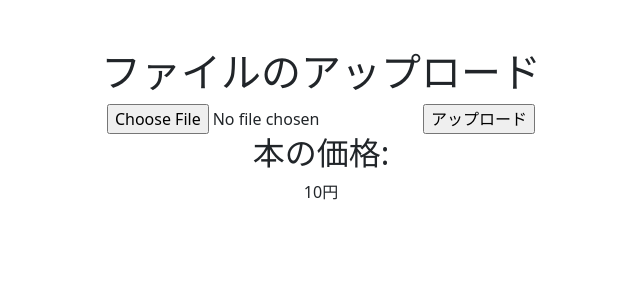
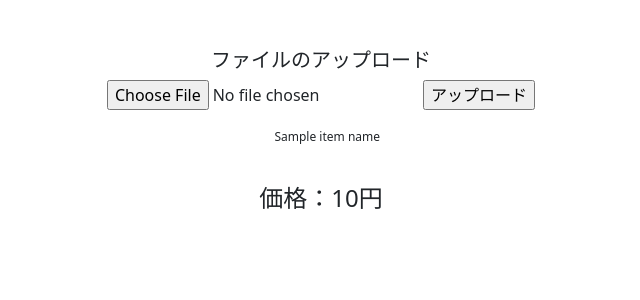
Before and after one commit to thomas0124/ReadingPassbook, a Flask app: template app/templates/confirm.html in a window 1280 px wide. Shown: the part 76-376 px from the top of the page, without its empty margins (319-959 px from the left). Run offline with Flask 3, Linux system fonts and the light colour scheme; the template is opened without the code that fills it: most values are stand-ins (such as "Sample title", 1, 10 or a date in 2020).

Commit message:
feat: 本の名前の取得

```diff
--- a/app/app.py
+++ b/app/app.py
@@ -104,16 +104,17 @@ def confirm():
 
         if len(barcodes) > 0:
             for barcode in barcodes:
-                # 本の価格を取得する
-                price = get_book_price(barcode)
+                # 本の価格と名前を取得する
+                price, name = get_book_price(barcode)
+                print(f"名前: {name}")
                 print(f"価格: {price}円")
         else:
             print("バーコードが検出されませんでした。")
 
-        return render_template("confirm.html", image_filename=image_filename, item_price=price)
+        return render_template("confirm.html", image_filename=image_filename, item_price=price, item_name=name)
 
     else:
-        return render_template("confirm.html", item_price=None)
+        return render_template("confirm.html", item_price=None, item_name=None)
 
 def read_barcode(image_path):
     img = cv2.imread(image_path)
@@ -145,14 +146,14 @@ def get_book_price(barcode):
     # jsonにデコードする
     json_result = result.json()
 
-    # 結果から本の価格を取得する
+    # 結果から本の情報を取得する
     if "Items" in json_result and len(json_result["Items"]) > 0:
         item = json_result["Items"][0]["Item"]
         item_name = item["itemName"]
         item_price = item["itemPrice"]
-        return item_price
+        return item_price, item_name
     else:
-        return "本の情報が見つかりませんでした。"
+        return None, None
 
 
 if __name__ == '__main__':
--- a/app/templates/confirm.html
+++ b/app/templates/confirm.html
@@ -2,21 +2,29 @@
 block main %}
 <body>
   <form action="/confirm" method="POST" enctype="multipart/form-data">
-    <h1>ファイルのアップロード</h1>
+    <h1 style="font-size: 20px">ファイルのアップロード</h1>
+    <div class="spacer"></div>
     <input type="file" name="file" />
     <input type="submit" value="アップロード" />
   </form>
 
+  <div class="spacer"></div>
+
   {% if image_filename %}
-  <h2>アップロードした画像:</h2>
+  <h2 style="font-size: 15px">アップロードした画像：</h2>
   <img
     src="{{ url_for('static', filename='image/' + image_filename) }}"
     alt="Uploaded Image"
     style="max-width: 300px; max-height: 300px"
   />
   {% endif %} {% if item_price %}
-  <h2>本の価格:</h2>
-  <p>{{ item_price }}円</p>
+  <div class="spacer"></div>
+  <!-- <h2 style="font-size: 15px">本の価格:</h2> -->
+  <!-- <p style="font-size: 18px">{{ item_name }}</p> -->
+  <p style="font-size: 12px; word-wrap: break-word; white-space: pre-wrap">
+    {{ item_name }}
+  </p>
+  <p style="font-size: 24px">価格：{{ item_price }}円</p>
   {% endif %}
 </body>
 {% endblock %}
```
